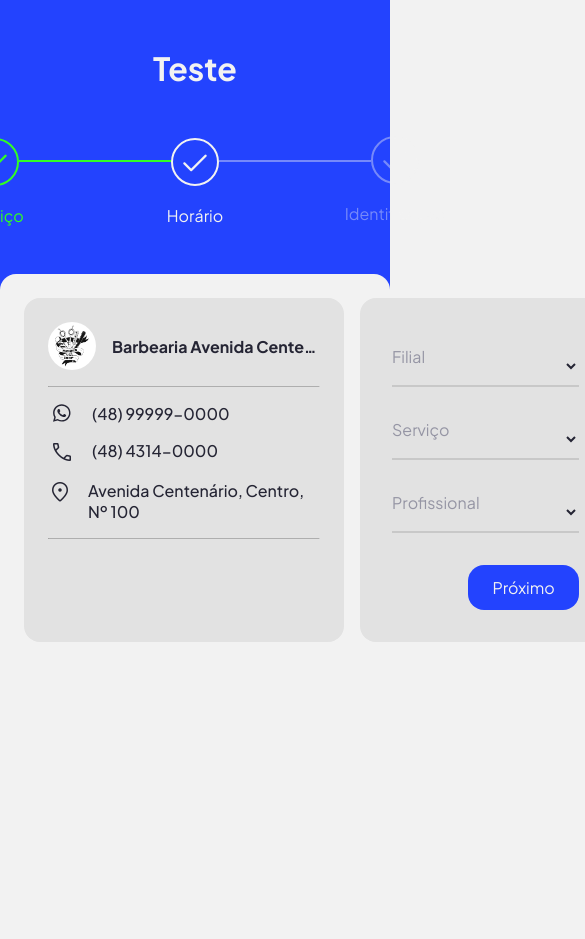
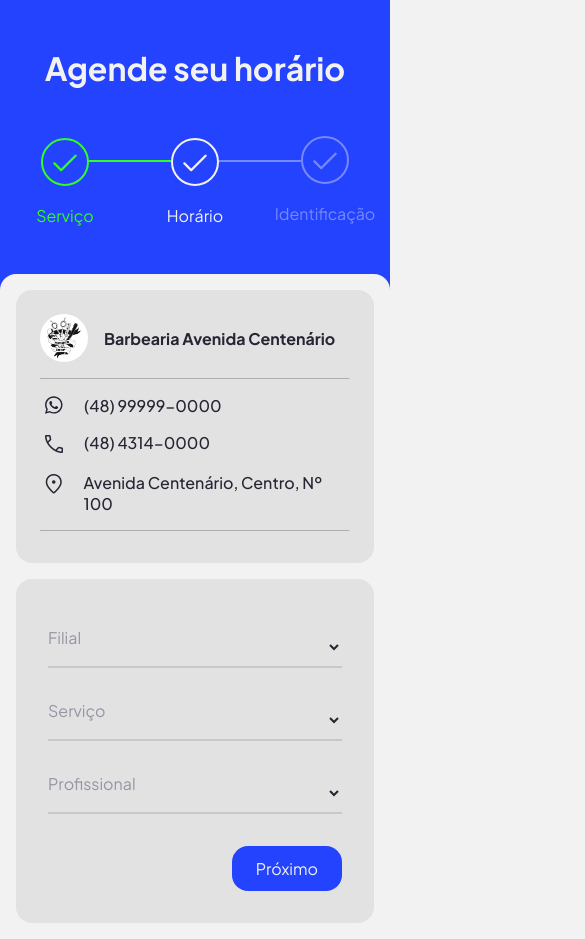
Before and after one commit to alanlucascruz/web-agenda, a plain HTML site: page index.html in a window 390 px wide. Shown: the top 939 px of the page, 585 px wide, since content can reach past the window. Before the commit the page ends 844 px from the top, so only its background shows below. Drawn offline with nearby package versions, Linux system fonts and the light colour scheme.

Commit message:
Responsividade aba de serviços

```diff
--- a/assets/css/style.css
+++ b/assets/css/style.css
@@ -223,6 +223,15 @@ section {
   margin: 24px 0 0 0;
 }
 
+@media (max-width: 768px) {
+  #header .stepper-container {
+    width: 100%;
+  }
+}
+
+@media (max-width: 576px) {
+}
+
 /* Content */
 #content {
   display: flex;
@@ -320,6 +329,20 @@ section {
   display: block;
 }
 
+@media (max-width: 768px) {
+  #content .container {
+    flex-direction: column;
+    padding: 16px;
+  }
+
+  #content .col-left {
+    width: 100%;
+  }
+}
+
+@media (max-width: 576px) {
+}
+
 /* Form / Input Container */
 
 .form {
--- a/index.html
+++ b/index.html
@@ -33,8 +33,8 @@
   <body>
     <section id="header">
       <div class="container">
-        <!-- <h2 class="title">Agende seu horário</h2> -->
-        <h2 class="title">Teste</h2>
+        <h2 class="title">Agende seu horário</h2>
+        <!-- <h2 class="title">Teste</h2> -->
 
         <div class="stepper-container">
           <div class="stepper">
```
